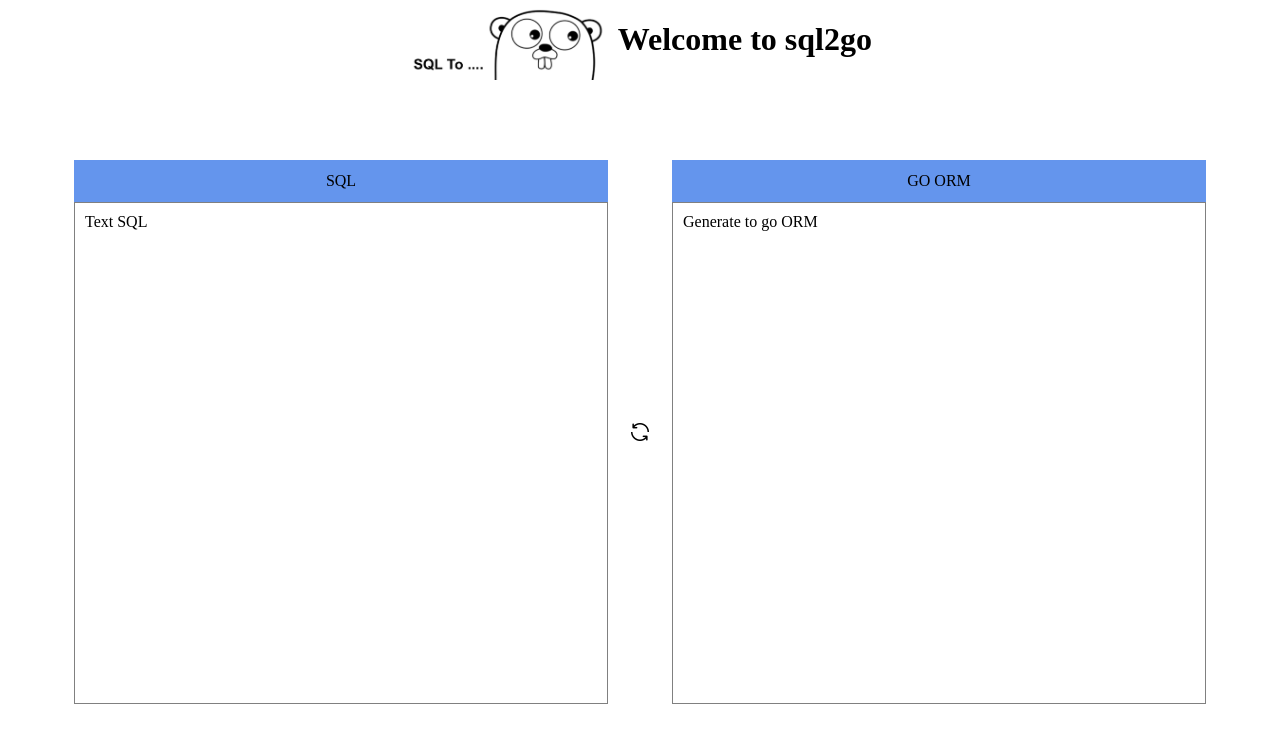
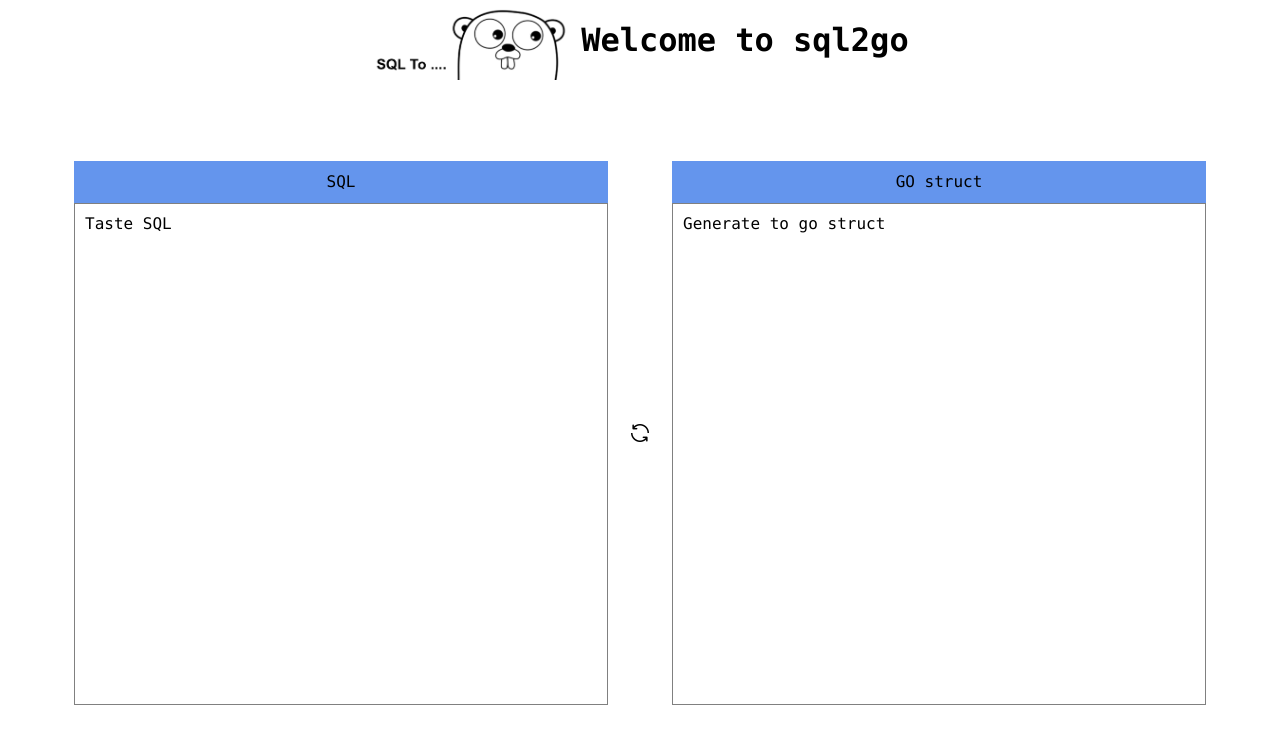
Before and after one commit to ocpanda/sql2go, a Vue app: page / in a window 1280 px wide. Shown: the top 744 px of the page. Built offline with nearby package versions, Linux system fonts and the light colour scheme.

Commit message:
修正bug 優化畫面

```diff
--- a/src/App.vue
+++ b/src/App.vue
@@ -24,7 +24,7 @@ export default {
 <style lang="scss">
 body {
   margin: 0 auto;
-  font-family: "Times New Roman", Times, serif;
+  font-family: "Monaco", Times, Monospace;
 }
 
 #app {
--- a/src/components/sql2go/index.vue
+++ b/src/components/sql2go/index.vue
@@ -7,13 +7,13 @@
   .sql2go
     .input-component
       .input-title SQL
-      .input(contenteditable="true" @focus="handleFocus" @blur="handleBlur") {{ form.sql }}
+      .input(@input="handleInput" contenteditable="true" @focus="handleFocus" @blur="handleBlur") {{ form.sql }}
     .sql2go-submit
       i.el-icon-refresh(v-if="!isLoading" @click="handleSubmit" style="font-size: 24px;")
       i.el-icon-loading(v-else style="font-size: 24px;")
     .input-component
-      .input-title GO ORM
-      .input {{ formRes.sql }}
+      .input-title GO struct
+      .input {{ (formRes.sql === '') ? 'Generate to go struct' : formRes.sql }}
 </template>
 
 <script>
@@ -25,21 +25,25 @@ export default {
   name: 'sql2go',
   setup () {
     const form = ref({
-      sql: 'Text SQL',
+      sql: 'Taste SQL',
     })
     const formRes = ref({
-      sql: 'Generate to go ORM',
+      sql: '',
     })
 
     const handleFocus = () => {
-      if (form.value.sql === 'Text SQL') form.value.sql = ''
+      if (form.value.sql === 'Taste SQL') form.value.sql = ''
     }
 
     const handleBlur = async (e) => {
       const value = e.target.innerHTML
       await nextTick(() => {
-        if (value === '') form.value.sql = 'Text SQL'
+        if (value === '') form.value.sql = 'Taste SQL'
       })
+    }
+
+    const handleInput = (e) => {
+      form.value.sql = e.target.innerHTML
     }
 
     const handleSubmit = async () => {
@@ -63,6 +67,7 @@ export default {
       form,
       formRes,
 
+      handleInput,
       handleSubmit,
       handleFocus,
       handleBlur
@@ -122,5 +127,6 @@ img {
   height: 60vh;
   margin-left: 20px;
   margin-right: 20px;
+  word-wrap: wrap;
 }
 </style>
```
